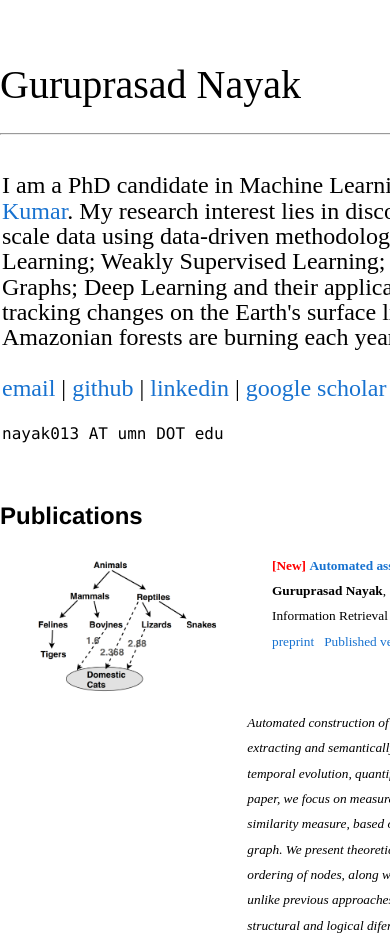
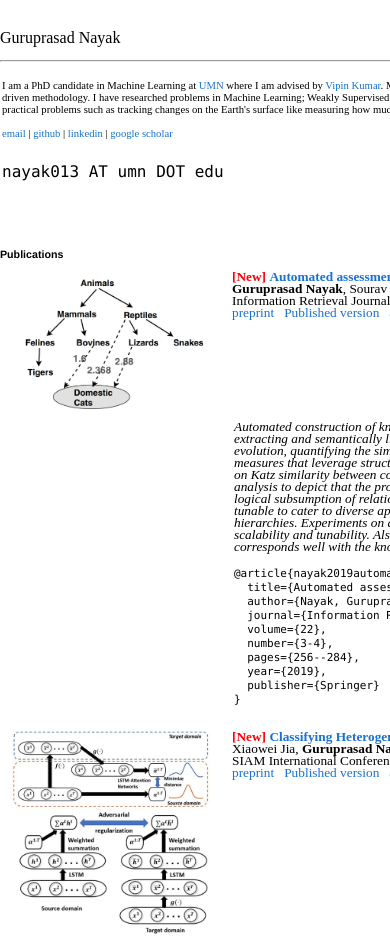
Before and after one commit to guruprasadnk7/guruprasadnk7.github.io, a plain HTML site: page index.html in a window 390 px wide. Shown: the top 939 px of the page. Drawn offline with Linux system fonts and the light colour scheme; a script that the page names is missing.

Commit message:
Update style.css

```diff
--- a/style.css
+++ b/style.css
@@ -33,6 +33,57 @@ body {
   line-height:19pt;
 }
 
+h1 {
+	font-size: 30pt;
+}
+
+h2 {
+  font-family: Helvetica, Arial, sans-serif;
+  font-size: 18pt;
+  font-weight: 700;
+}
+
+/* Mobile Styles */
+@media only screen and (max-width: 400px) {
+  body {
+  position: relative;
+  margin: 3em auto 2em auto;
+  width: 1200px;
+  font-size: 8pt;
+  line-height:9pt;
+}
+h1 {
+	font-size: 12pt;
+}
+
+h2 {
+  font-family: Helvetica, Arial, sans-serif;
+  font-size: 8pt;
+  font-weight: 700;
+}
+}
+
+/* Tablet Styles */
+@media only screen and (min-width: 401px) and (max-width: 960px) {
+  body {
+  position: relative;
+  margin: 3em auto 2em auto;
+  width: 1200px;
+  font-size: 8pt;
+  line-height:9pt;
+}
+h1 {
+	font-size: 12pt;
+}
+
+h2 {
+  font-family: Helvetica, Arial, sans-serif;
+  font-size: 8pt;
+  font-weight: 700;
+}
+}
+
+
 a
 {
 color:#1772d0;
@@ -45,15 +96,7 @@ a:hover
 	text-decoration: none;
 }
 
-h1 {
-	font-size: 30pt;
-}
 
-h2 {
-  font-family: Helvetica, Arial, sans-serif;
-  font-size: 18pt;
-  font-weight: 700;
-}
 
 h4 {
   font-family: Helvetica, Arial, sans-serif;
```
